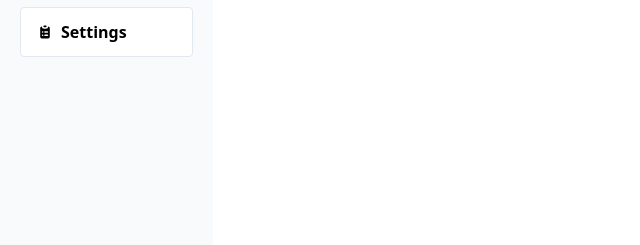
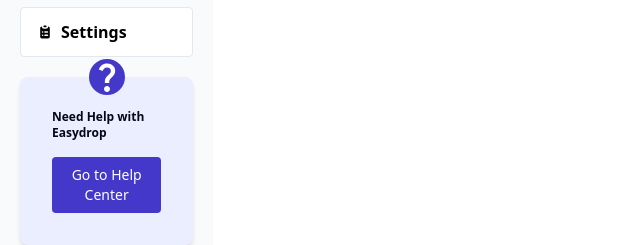
Before and after one commit to Shakil53/implementation-easydrop, a React (Vite) app: page /user-dashboard in a window 1280 px wide. Shown: the part 555-800 px from the top of the page, without its empty margins (0-640 px from the left). Built offline with nearby package versions, Linux system fonts and the light colour scheme.

Commit message:
sidebar footer

```diff
--- a/src/layout/Sidebar.jsx
+++ b/src/layout/Sidebar.jsx
@@ -3,7 +3,8 @@
 import { NavLink } from 'react-router-dom';
 import { HiDocumentAdd, HiClipboardList } from "react-icons/hi";
 import { FaHome,FaStore  } from "react-icons/fa";
-import companyLogo from '../assets/logo/logo.png'
+import companyLogo from '../assets/logo/logo.png';
+import { MdQuestionMark } from "react-icons/md";
 
 const Sidebar = () => {
 
@@ -71,6 +72,15 @@
                     <span className="truncate">Settings</span>
                 </NavLink>
             </nav>
+{/* Footer section-------------- */}
+            <div className="bg-[#EBEEFF] max-w-lg p-8 shadow-md rounded-lg mt-5 relative">
+            <div className="absolute top-0 left-1/2 transform -translate-x-1/2 -translate-y-1/2 bg-[#4338CA] rounded-full">
+                <span className="text-4xl text-white"><MdQuestionMark /></span>
+            </div>
+                <h1 className="text-xs font-semibold mb-4">Need Help with Easydrop</h1>
+                <button className='rounded-sm bg-[#4338CA] text-white p-2 text-sm'>Go to Help Center</button>
+
+        </div>
 
         </aside>
     );
```
